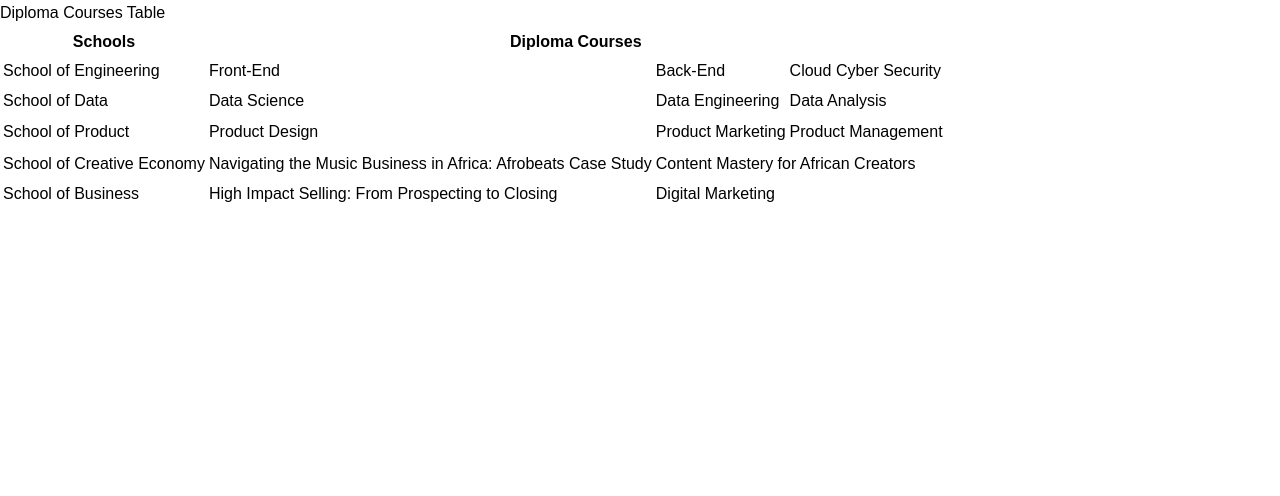
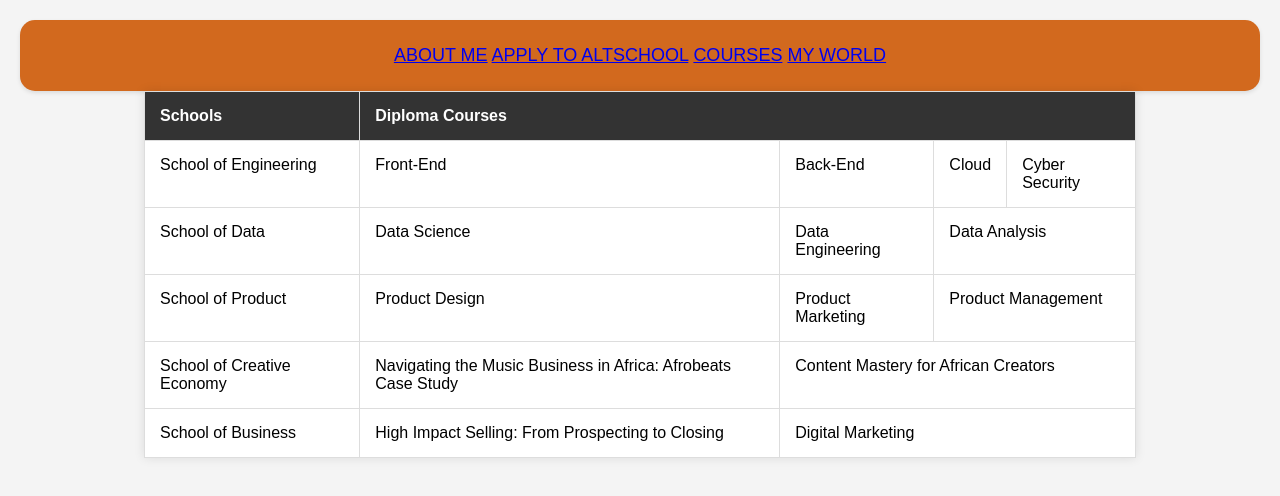
Before and after one commit to Mcdharmie/ALTSchoolAfrica, a plain HTML site: page semesterOneAssignments/table.html in a window 1280 px wide. Drawn offline with Linux system fonts and the light colour scheme; files that its build step writes are made by us from their sources.

Commit message:
Final Commit

```diff
--- a/semesterOneAssignments/form.css
+++ b/semesterOneAssignments/form.css
@@ -4,6 +4,24 @@ body {
     padding: 0;
     background-color: #f8f8f8;
 }
+.head {
+    background-color:chocolate;
+    padding: 15px 0;
+    text-align: center;
+    border-radius: 15px;
+    box-shadow: 0 2px 4px rgba(0, 0, 0, 0.1);
+}
+
+.head nav {
+    display: inline-block;
+    color: white;
+    margin: 0 15px;
+    font-size: 18px;
+    padding: 10px 20px;
+    transition: background-color 0.3s;
+
+}
+
 
 .container {
     display: flex;
@@ -65,6 +83,7 @@ body {
 .image-section {
     margin-bottom: 20px;
     text-align: center;
+    font-size: 50px;
 }
 
 .image-section img {
--- a/semesterOneAssignments/index.css
+++ b/semesterOneAssignments/index.css
@@ -4,12 +4,24 @@ body {
     padding: 0;
     line-height: 1.6;
 }
+.head {
+    background-color:chocolate;
+    padding: 15px 0;
+    text-align: center;
+    border-radius: 15px;
+    box-shadow: 0 2px 4px rgba(0, 0, 0, 0.1);
+}
 
-header {
-    background-color: burlywood;
-    padding: 10px 0;
-    text-align: center;
+.head nav {
+    display: inline-block;
+    color: white;
+    margin: 0 15px;
+    font-size: 18px;
+    padding: 10px 20px;
+    transition: background-color 0.3s;
+
 }
+
 
 .container {
     padding: 20px;
--- /dev/null
+++ b/semesterOneAssignments/media.css
@@ -0,0 +1,49 @@
+badding: 15px 0;
+text-align: center;
+border-radius: 15px;
+box-shadow: 0 2px 4px rgba(0, 0, 0, 0.1);
+}
+
+ .head nav {
+     display: inline-block;
+     color: white;
+     margin: 0 15px;
+     font-size: 18px;
+     padding: 10px 20px;
+     transition: background-color 0.3s;
+
+ }
+
+ .container {
+     max-width: 1200px;
+     margin: 0 auto;
+     padding: 20px;
+     text-align: center;
+ }
+ .responsive-image {
+     width: 100%;
+     height: auto;
+ }
+ audio,
+ video {
+     width: 100%;
+     margin-top: 20px;
+     border-radius: 10px;
+ }
+
+ /* Media queries for responsive image swapping */
+ @media (min-width: 1024px) {
+     .responsive-image {
+	 content: url("image-large.jpg");
+     }
+ }
+ @media (min-width: 768px) and (max-width: 1023px) {
+     .responsive-image {
+	 content: url("image-medium.jpg");
+     }
+ }
+ @media (max-width: 767px) {
+     .responsive-image {
+	 content: url("image-small.jpg");
+     }
+ }
--- a/semesterOneAssignments/table.css
+++ b/semesterOneAssignments/table.css
@@ -4,6 +4,24 @@ body {
     margin: 0;
     padding: 20px;
 }
+.head {
+    background-color:chocolate;
+    padding: 15px 0;
+    text-align: center;
+    border-radius: 15px;
+    box-shadow: 0 2px 4px rgba(0, 0, 0, 0.1);
+}
+
+.head nav {
+    display: inline-block;
+    color: white;
+    margin: 0 15px;
+    font-size: 18px;
+    padding: 10px 20px;
+    transition: background-color 0.3s;
+
+}
+
 table {
     width: 80%;
     margin: 0 auto;
--- a/semesterOneAssignments/table.html
+++ b/semesterOneAssignments/table.html
@@ -1,16 +1,22 @@
 <!DOCTYPE html>
 <html lang="en">
   <head>
-    <meta charset="UTF-8">
-    <meta name="viewport" content="width=device-width, initial-scale=1.0">
-    <link rel="stylesheet" href="/Html&CSS/index.css"
+    <meta charset="UTF-8" />
+    <meta name="viewport" content="width=device-width, initial-scale=1.0" />
+    <link rel="stylesheet" href="/table.css" />
+    <title>Diploma Courses Table</title>
+  </head>
 
-	  <title>Diploma Courses Table</title>
-	  <style>
+  <body>
+    <header class="head">
+      <nav>
+	<a href="/index.html">ABOUT ME</a>
+	<a href="/form.html">APPLY TO ALTSCHOOL</a>
+	<a href="/table.html">COURSES</a>
+	<a href="/Media.html">MY WORLD</a>
+      </nav>
+    </header>
 
-	  </style>
-  </head>
-  <body>
     <table>
       <tr>
 	<th>Schools</th>
@@ -18,8 +24,8 @@
       </tr>
       <tr>
 	<td>School of Engineering</td>
-	<td>Front-End </td>
-	<td>Back-End </td>
+	<td>Front-End</td>
+	<td>Back-End</td>
 	<td>Cloud</td>
 	<td>Cyber Security</td>
       </tr>
@@ -30,17 +36,14 @@
 	<td>Data Engineering</td>
 	<td colspan="2">Data Analysis</td>
       </tr>
-      <tr>
-
-      </tr>
+      <tr></tr>
       <tr>
 	<td>School of Product</td>
 	<td>Product Design</td>
 	<td>Product Marketing</td>
 	<td colspan="2">Product Management</td>
       </tr>
-      <tr>
-
+      <tr></tr>
 
       <tr>
 	<td>School of Creative Economy</td>
```
Also changed, not shown: semesterOneAssignments/form.html (+17 -8 lines), semesterOneAssignments/index.html (+14 -4 lines), semesterOneAssignments/media.html (added, +73 -0 lines).
